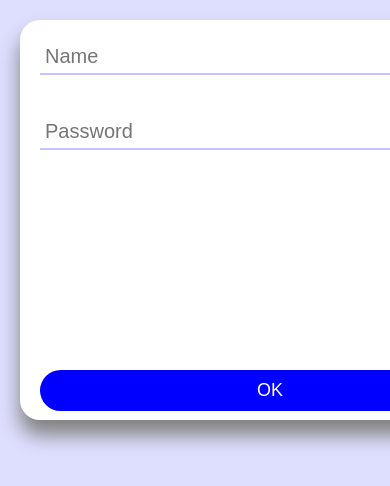
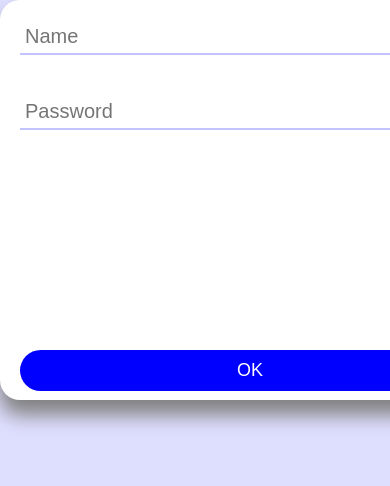
Before and after one commit to anonim00-hack/newport, a plain HTML site: page index.html in a window 390 px wide. Shown: the top 486 px of the page. Drawn offline with Linux system fonts and the light colour scheme.

Commit message:
responsive

```diff
--- a/style.css
+++ b/style.css
@@ -251,6 +251,7 @@ iframe {
     .hihi {
         grid-column: 1/5;
         grid-row: 2/4;
+        padding: 5px;
     }
 
     .inf-box {
@@ -290,4 +291,7 @@ iframe {
     .menu{
         display: block;
     }
+    .container {
+        padding: 0px;
+    }
 }
```
